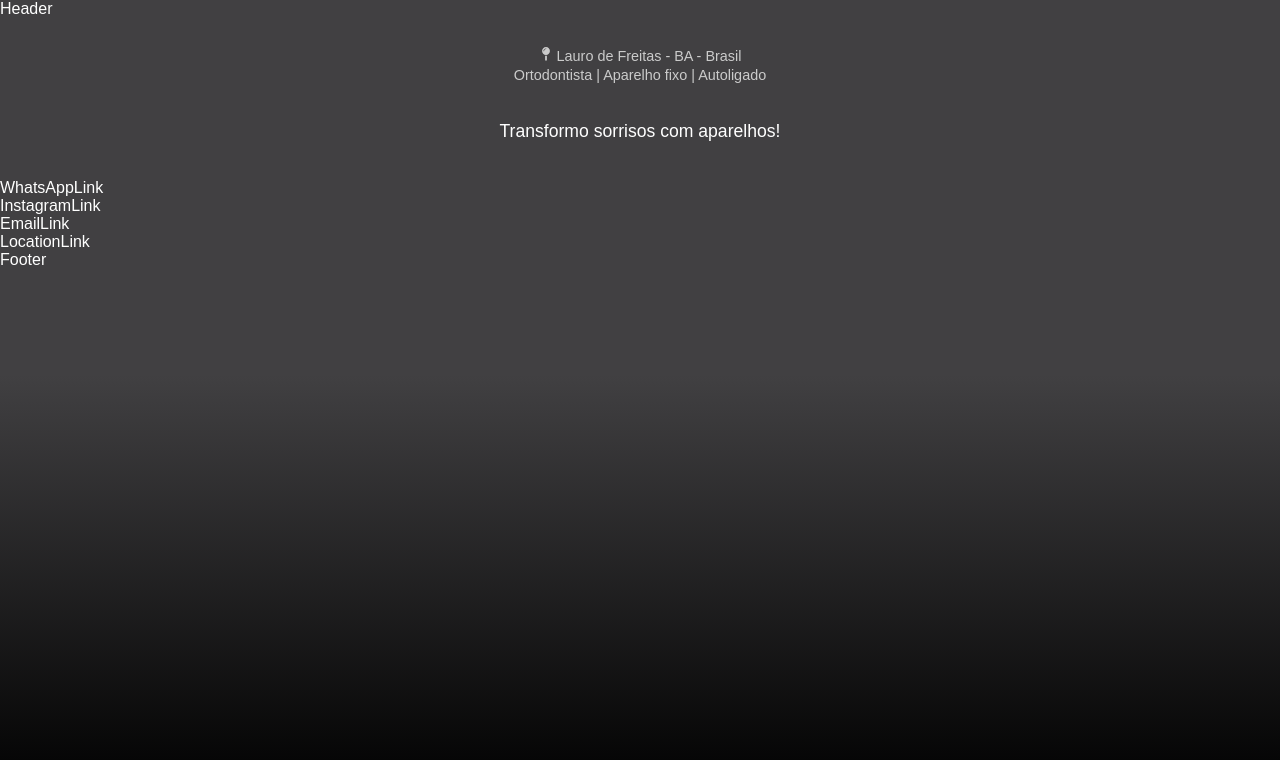
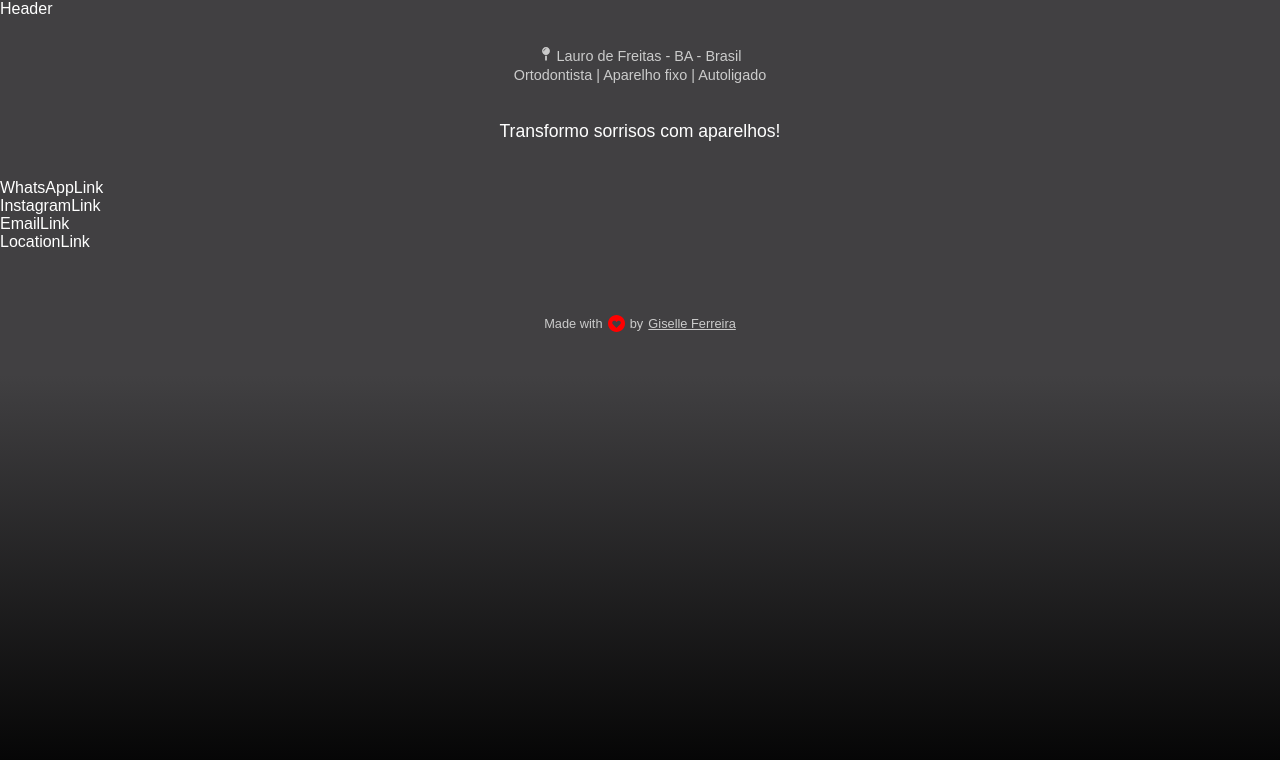
Before and after one commit to giselle-ferreira/dentist-links-website, a React (Vite) app: page / in a window 1280 px wide. Shown: the top 760 px of the page. Built offline with nearby package versions, Linux system fonts and the light colour scheme.

Commit message:
Adds and styles footer

```diff
--- a/src/Components/Footer/Footer.tsx
+++ b/src/Components/Footer/Footer.tsx
@@ -1,7 +1,10 @@
-
+import { Container } from './style'
+import heart from '/media/heart.svg'
 
 export const Footer = () => {
   return (
-    <div>Footer</div>
+    <Container>
+      Made with <img src={heart} alt="Ícone de coração" /> by <a href="https://giselleslinks.vercel.app">Giselle Ferreira</a>
+    </Container>
   )
 }
--- a/src/Components/Footer/style.tsx
+++ b/src/Components/Footer/style.tsx
@@ -0,0 +1,19 @@
+import styled from "styled-components";
+
+export const Container = styled.div`
+    display: flex;
+    justify-content: center;
+    align-items: center;
+    font-size: .8em;
+    margin: 64px auto;
+    color: #cbcbcb;
+
+    img {
+        padding: 0 .4em;
+    }
+
+    a {
+        padding-left: .4em;
+        text-decoration: underline;
+    }
+`
--- a/src/GlobalStyle/GlobalStyle.tsx
+++ b/src/GlobalStyle/GlobalStyle.tsx
@@ -16,5 +16,6 @@ export const GlobalStyle = createGlobalStyle`
 
     a {
         text-decoration: none;
+        color: inherit;
     }
 `;
```
Also changed, not shown: public/media/heart.svg (added).
